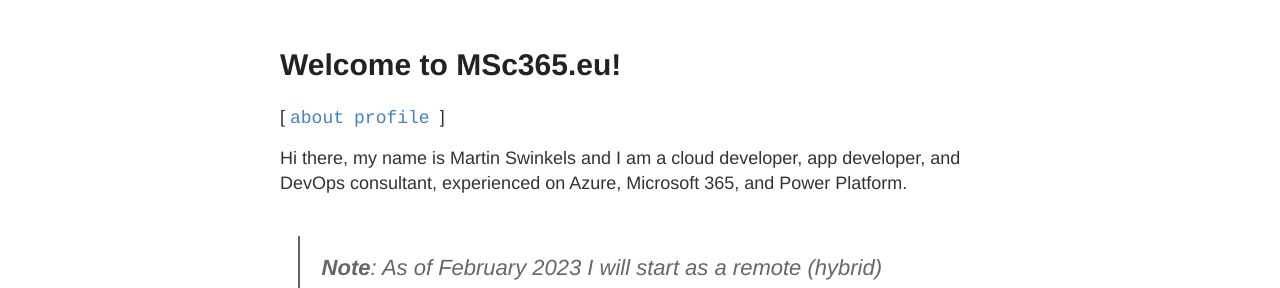
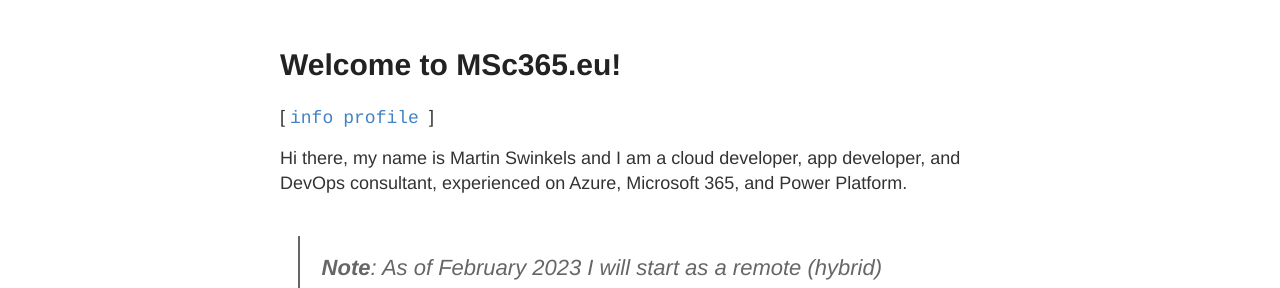
Before and after one commit to msc365/msc365.github.io, a Jekyll site: the page built from _posts/2022-11-21-welcome.md, in a window 1280 px wide. Shown: the part 122-410 px from the top of the page. Built offline with Jekyll 4.4.1, drawn with Linux system fonts in a browser that asks for light colours.

Commit message:
Fixed tag issues

```diff
--- a/_layouts/post.html
+++ b/_layouts/post.html
@@ -7,8 +7,8 @@
 
   <span>[
     {% for tag in page.tags %}
-      {% capture tag_name %}{{ tag }}{% endcapture %}
-      <a href="/tags/{{ tag_name }}"><code class="highligher-rouge"><nobr>{{ tag_name }}</nobr></code>&nbsp;</a>
+      {% capture tagname %}{{ tag }}{% endcapture %}
+      <a href="/tags/{{ tagname }}"><code class="highligher-rouge"><nobr>{{ tagname }}</nobr></code>&nbsp;</a>
     {% endfor %}
   ]</span>
 
--- a/_posts/2022-11-21-welcome.md
+++ b/_posts/2022-11-21-welcome.md
@@ -1,8 +1,8 @@
 ---
 layout: post
 title: Welcome to MSc365.eu!
-category: info
-tags: about profile
+category: General
+tags: info profile
 ---
 
 Hi there, my name is Martin Swinkels and I am a cloud developer, app developer, and DevOps consultant, experienced on Azure, Microsoft 365, and Power Platform.
```
